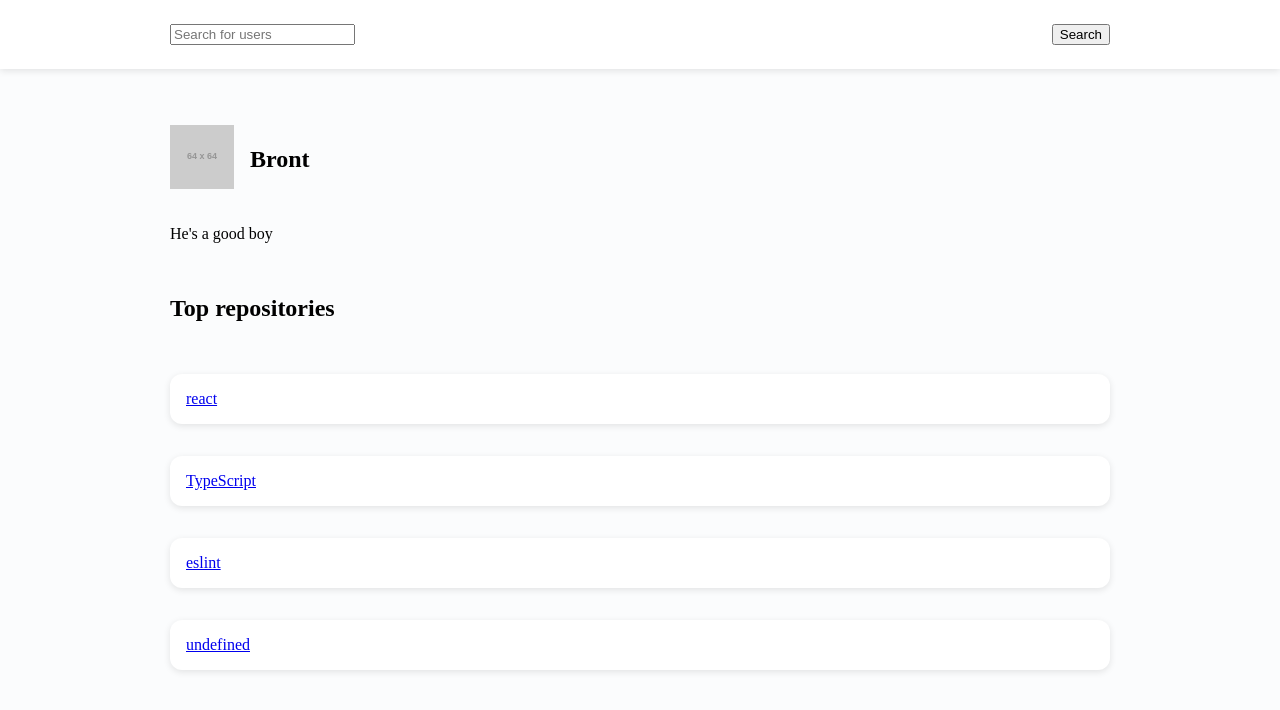
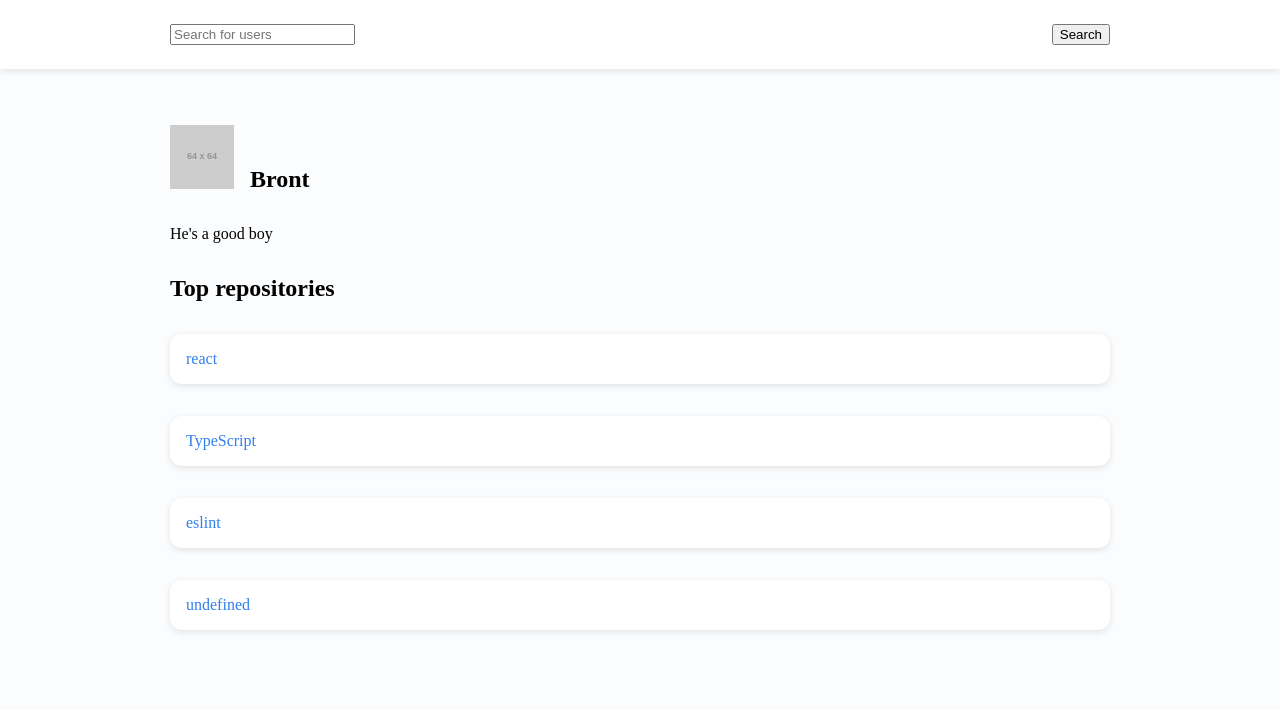
Before and after one commit to fatfisz/tooploox-demo-app, a Next.js app: page / in a window 1280 px wide. Shown: the top 710 px of the page. Built offline with nearby package versions, Linux system fonts and the light colour scheme.

Commit message:
Implement the typography components

```diff
--- a/package.json
+++ b/package.json
@@ -7,11 +7,13 @@
   "dependencies": {
     "next": "9.5.0",
     "react": "16.13.1",
-    "react-dom": "16.13.1"
+    "react-dom": "16.13.1",
+    "styled-jsx": "3.3.0"
   },
   "devDependencies": {
     "@types/node": "14.0.26",
     "@types/react": "16.9.43",
+    "@types/styled-jsx": "2.2.8",
     "@typescript-eslint/eslint-plugin": "3.7.1",
     "@typescript-eslint/parser": "3.7.1",
     "eslint": "7.5.0",
--- a/src/design-system/Heading.tsx
+++ b/src/design-system/Heading.tsx
@@ -1,5 +1,19 @@
 import { ReactElement, ReactNode } from 'react';
 
+import { useTextStyles } from 'design-system/Theme';
+
 export function Heading({ children }: { children: ReactNode }): ReactElement {
-  return <h2>{children}</h2>;
+  const headingStyles = useTextStyles('heading');
+  return (
+    <>
+      <h2 className={headingStyles.className}>{children}</h2>
+      <style jsx>{`
+        h2 {
+          display: block;
+          margin: 0;
+        }
+      `}</style>
+      {headingStyles.styles}
+    </>
+  );
 }
--- a/src/design-system/Link.tsx
+++ b/src/design-system/Link.tsx
@@ -1,9 +1,27 @@
 import { ReactElement, ReactNode } from 'react';
 
+import { useTextStyles, useTheme } from 'design-system/Theme';
+
 export function Link({ children, url }: { children: ReactNode; url: string }): ReactElement {
+  const theme = useTheme();
+  const textStyles = useTextStyles('basic');
   return (
-    <a href={url} rel="noopener noreferrer">
-      {children}
-    </a>
+    <>
+      <a className={textStyles.className} href={url} rel="noopener noreferrer">
+        {children}
+      </a>
+      <style jsx>{`
+        a {
+          color: ${theme.color.textLink};
+          display: block;
+          text-decoration: none;
+        }
+
+        a:hover {
+          text-decoration: underline;
+        }
+      `}</style>
+      {textStyles.styles}
+    </>
   );
 }
--- a/src/design-system/Text.tsx
+++ b/src/design-system/Text.tsx
@@ -1,5 +1,18 @@
 import { ReactElement, ReactNode } from 'react';
 
+import { useTextStyles } from 'design-system/Theme';
+
 export function Text({ children }: { children: ReactNode }): ReactElement {
-  return <span>{children}</span>;
+  const textStyles = useTextStyles('basic');
+  return (
+    <>
+      <span className={textStyles.className}>{children}</span>
+      <style jsx>{`
+        span {
+          display: block;
+        }
+      `}</style>
+      {textStyles.styles}
+    </>
+  );
 }
--- a/src/design-system/Theme.tsx
+++ b/src/design-system/Theme.tsx
@@ -1,4 +1,6 @@
+import Head from 'next/head';
 import { ContextType, createContext, ReactElement, useContext } from 'react';
+import css from 'styled-jsx/css';
 
 import { defaultTheme } from 'themes/default';
 
@@ -9,14 +11,47 @@ export type Color = keyof typeof defaultTheme['color'];
 export type Shadow = keyof typeof defaultTheme['shadow'];
 export type Size = keyof typeof defaultTheme['size'];
 export type Spacing = keyof typeof defaultTheme['spacing'];
+export type Text = keyof typeof defaultTheme['text'];
 
 export function useTheme(): ContextType<typeof ThemeContext> {
   return useContext(ThemeContext);
 }
 
+interface TextProperties {
+  color: Color;
+  family: string;
+  letterSpacing: string;
+  lineHeight: string;
+  size: string;
+  style: string;
+  weight: number;
+}
+
+export function useTextStyles(
+  text: Text,
+  extraProperties?: Partial<TextProperties>,
+): {
+  className: string;
+  styles: string;
+} {
+  const theme = useTheme();
+  const textProperties = { ...theme.text[text], ...extraProperties };
+  return css.resolve`
+    color: ${theme.color[textProperties.color]};
+    font-family: ${textProperties.family};
+    font-size: ${textProperties.size};
+    font-style: ${textProperties.style};
+    font-weight: ${textProperties.weight};
+    letter-spacing: ${textProperties.letterSpacing};
+    line-height: ${textProperties.lineHeight};
+  `;
+}
+
 export function ThemeHead(): ReactElement {
-  const { color } = useTheme();
+  const { color, fontLinks } = useTheme();
   return (
+    <>
+      <Head>{fontLinks}</Head>
       <style jsx global>{`
         * {
           box-sizing: border-box;
@@ -27,5 +62,6 @@ export function ThemeHead(): ReactElement {
           margin: 0;
         }
       `}</style>
+    </>
   );
 }
--- a/src/themes/default.tsx
+++ b/src/themes/default.tsx
@@ -5,6 +5,9 @@ export const defaultTheme = {
   color: {
     bodyBackground: '#fbfcfd',
     panelBackground: '#ffffff',
+    textHighEmphasis: 'rgba(0, 0, 0, 0.87)',
+    textLight: '#828282',
+    textLink: '#2f80ed',
   },
   shadow: {
     basic: '0px 2px 7px rgba(0, 0, 0, 0.1)',
@@ -18,4 +21,30 @@ export const defaultTheme = {
     medium: '24px',
     large: '32px',
   },
+  text: {
+    heading: {
+      color: 'textHighEmphasis',
+      family: 'Roboto',
+      letterSpacing: '0.15px',
+      lineHeight: '24px',
+      size: '18px',
+      style: 'normal',
+      weight: 500,
+    },
+    basic: {
+      color: 'textLight',
+      family: 'Roboto',
+      letterSpacing: '0.4px',
+      lineHeight: '19px',
+      size: '14px',
+      style: 'normal',
+      weight: 400,
+    },
+  },
+  fontLinks: (
+    <link
+      href="https://fonts.googleapis.com/css2?family=Roboto:wght@400;500;700&display=swap"
+      rel="stylesheet"
+    />
+  ),
 } as const;
```
Also changed, not shown: 1 other file (tests, documents, lock files or other folders). Lines whose indentation alone changed are shown as unchanged.
